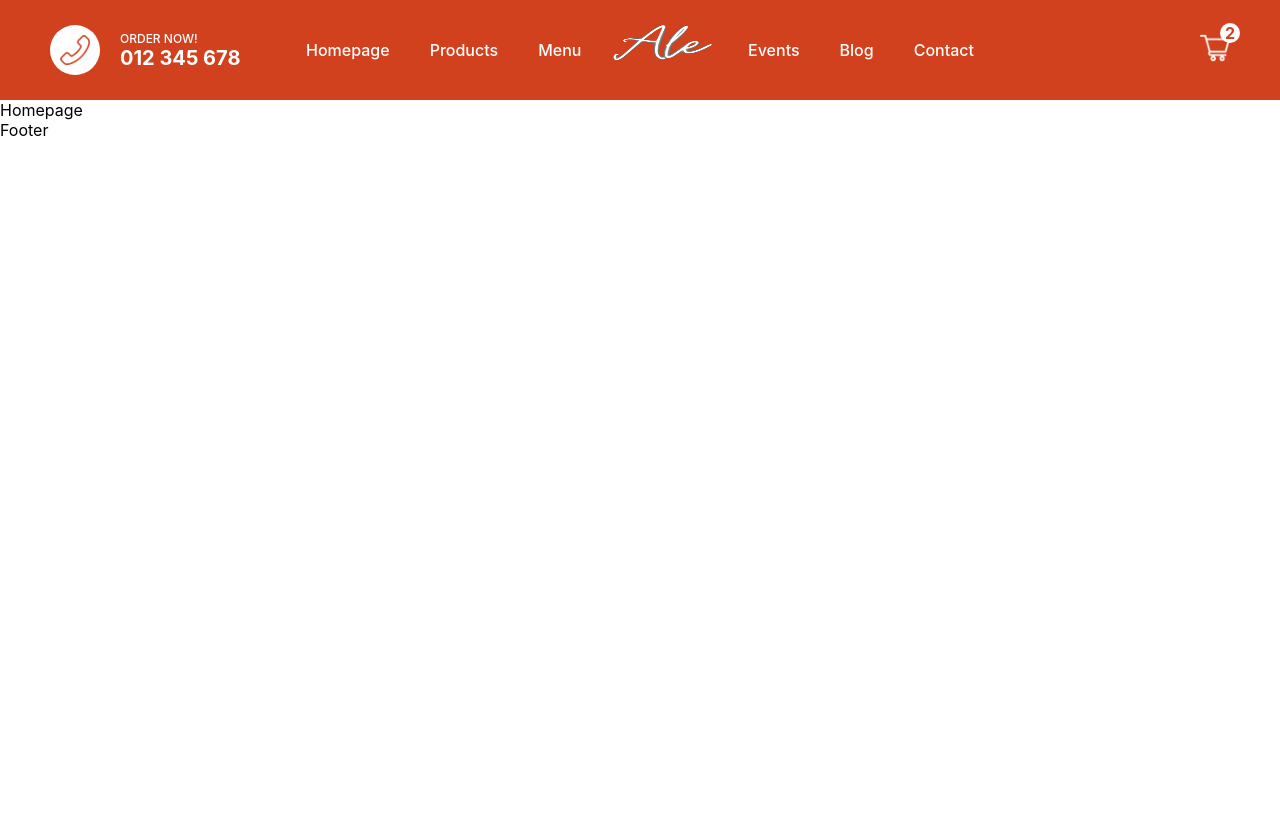
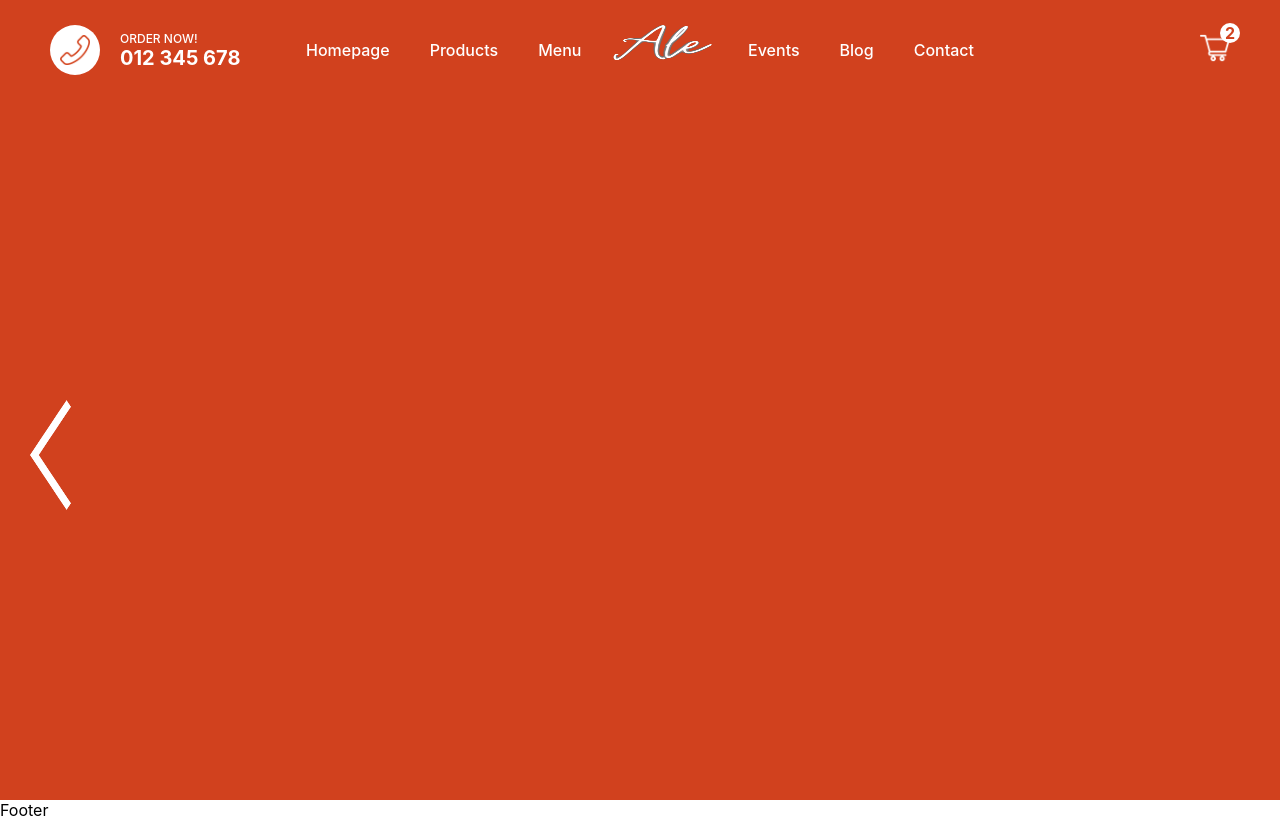
Before and after one commit to Alek30k/F-Pizzas, a Next.js app: page / in a window 1280 px wide. Built offline with nearby package versions, Linux system fonts and the light colour scheme.

Commit message:
last commit

```diff
--- a/components/Featured.jsx
+++ b/components/Featured.jsx
@@ -3,13 +3,9 @@ import Image from "next/image";
 
 const Featured = () => {
   return (
-    <div style={styles.container}>
-      <div
-        className={styles.arrowContainer}
-        style={{ left: 0 }}
-        onClick={() => handleArrow("l")}
-      >
-        <Image src="/img/arrowl.png" alt="" layout="fill" objectFit="contain" />
+    <div className={styles.container}>
+      <div className={styles.arrowContainer}>
+        <Image src="/img/arrowl.png" alt="" width="100" height="150" />
       </div>
     </div>
   );
--- a/pages/index.js
+++ b/pages/index.js
@@ -1,5 +1,6 @@
 import Head from "next/head";
 import styles from "../styles/Home.module.css";
+import Featured from "../components/Featured";
 
 export default function Home() {
   return (
@@ -9,7 +10,7 @@ export default function Home() {
         <meta name="description" content="Best pizza shop in town" />
         <link rel="icon" href="/favicon.ico" />
       </Head>
-      Homepage
+      <Featured />
     </div>
   );
 }
```
